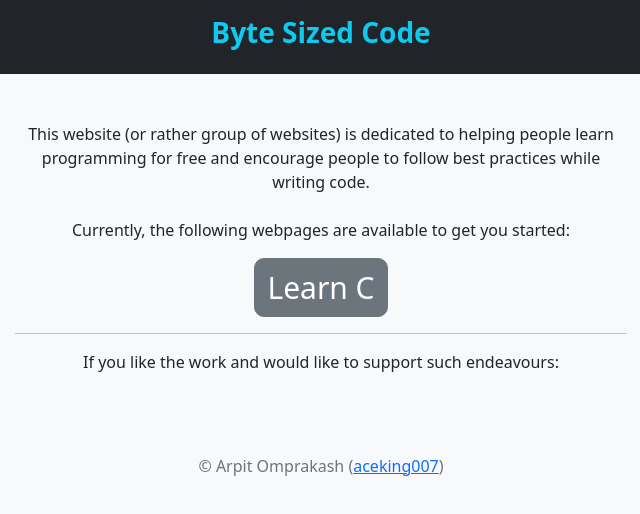
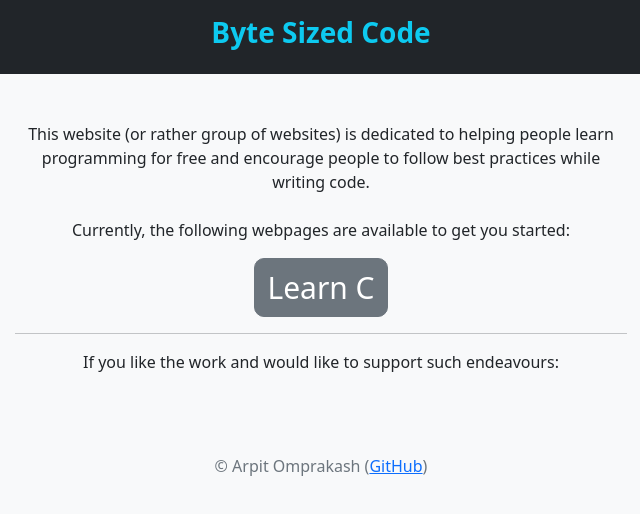
Before and after one commit to Byte-Sized-Code/Byte-Sized-Code.github.io, a plain HTML site: page index.html in a window 1280 px wide. Shown: the full height of the page, 319-959 px from the left. Drawn offline with nearby package versions, Linux system fonts and the light colour scheme.

Commit message:
Update index.html

```diff
--- a/index.html
+++ b/index.html
@@ -46,7 +46,7 @@
     </div>
 
     <footer class="footer mt-auto p-3 text-center">
-      <span class="text-muted">&#169; Arpit Omprakash (<a href="https://github.com/arpit-omprakash">aceking007</a>)</span>
+      <span class="text-muted">&#169; Arpit Omprakash (<a href="https://github.com/arpit-omprakash">GitHub</a>)</span>
     </footer>
 
     <!-- Bootstrap JavaScript -->
```
